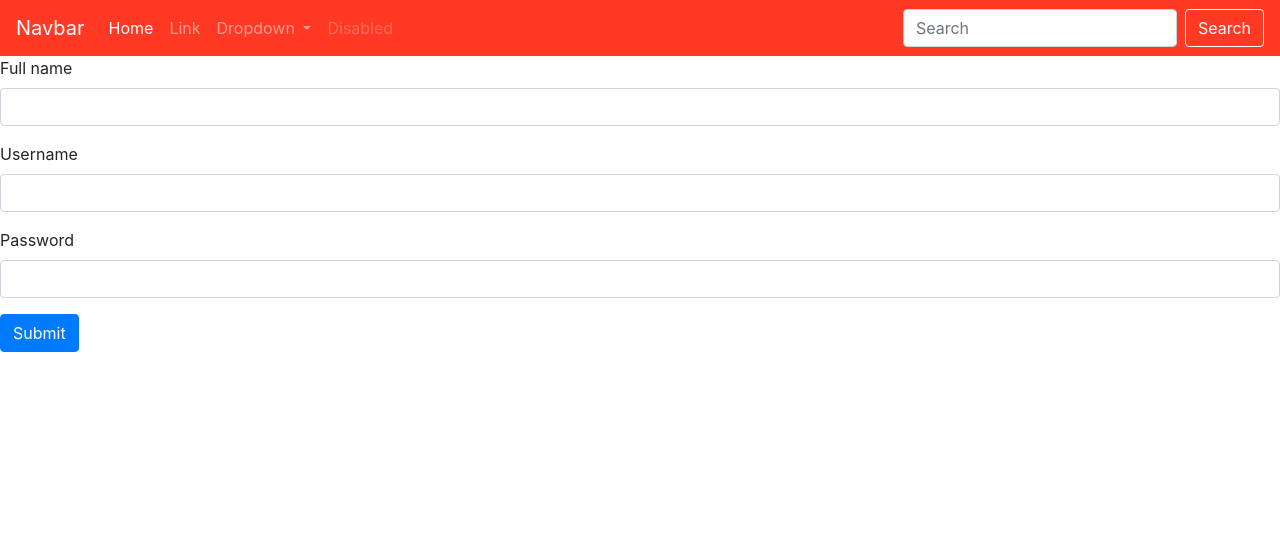
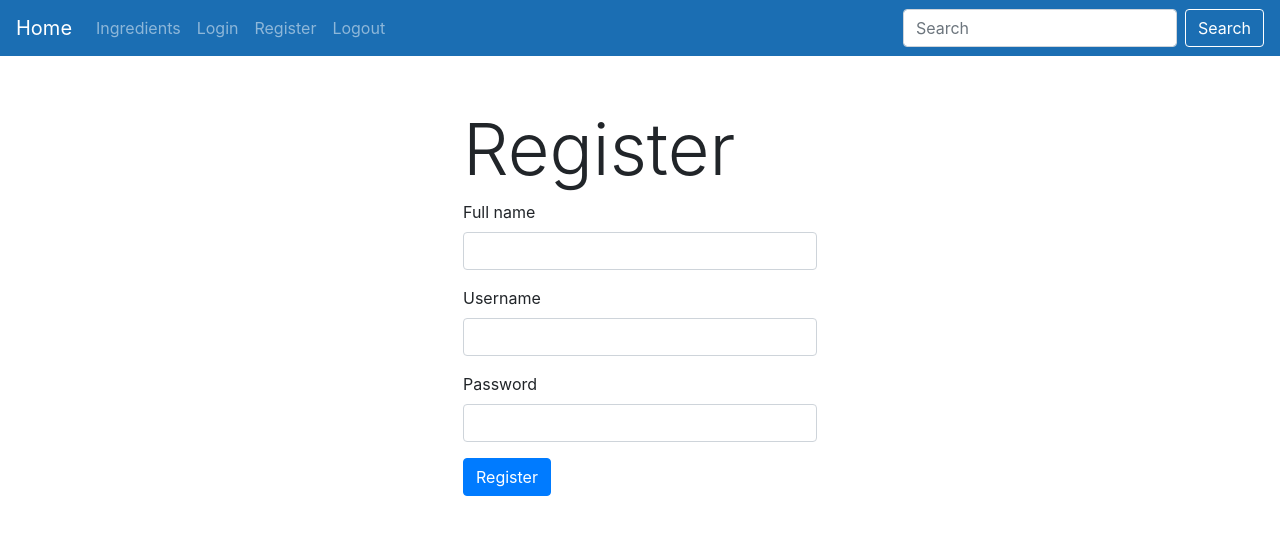
Before and after one commit to jurhs2000/RecomendationSystem, a Flask app: page /session/register in a window 1280 px wide. Shown: the top 535 px of the page. Run offline with Flask 2, Linux system fonts and the light colour scheme; some libraries are stand-ins or nearby versions.

Commit message:
correcciones de diseño y empezando a guardar ingredientes

```diff
--- a/FlaskServer/Logger.py
+++ b/FlaskServer/Logger.py
@@ -1,5 +1,4 @@
 from flask import Blueprint, render_template, request, flash, redirect, url_for, session, abort, Response
-from json import dumps
 from Serialized_Models import *
 from Connection import *
 
--- a/FlaskServer/Main.py
+++ b/FlaskServer/Main.py
@@ -3,11 +3,13 @@ from json import dumps
 from flask import Flask, render_template, request, redirect, url_for, session, flash
 from datetime import timedelta
 from Logger import logger
+from Ingredients import ingredients
 
 app = Flask(__name__, static_url_path='/static/')
 app.secret_key = "laura ya no!"
 app.permanent_session_lifetime = timedelta(minutes=15) #it could be days="numero de dias"
 app.register_blueprint(logger, url_prefix="/session")
+app.register_blueprint(ingredients)
 
 @app.route("/home")
 @app.route("/")
--- a/FlaskServer/static/styles/bootstrapCorrection.css
+++ b/FlaskServer/static/styles/bootstrapCorrection.css
@@ -1,5 +1,5 @@
 .bg-primary {
-    background-color: rgb(255, 57, 35) !important;
+    background-color: rgb(27, 110, 179) !important;
 }
 
 .btn-outline-success {
--- /dev/null
+++ b/FlaskServer/static/styles/style.css
@@ -0,0 +1,9 @@
+.form-log {
+    margin-left: auto;
+    margin-top: 50px;
+    max-width: 30%;
+}
+
+.ingredients-full-cont {
+    margin-top: 25px;
+}
--- a/FlaskServer/templates/base.html
+++ b/FlaskServer/templates/base.html
@@ -5,12 +5,13 @@
     <link rel="stylesheet" href="https://stackpath.bootstrapcdn.com/bootstrap/4.5.0/css/bootstrap.min.css"
         integrity="sha384-9aIt2nRpC12Uk9gS9baDl411NQApFmC26EwAOH8WgZl5MYYxFfc+NcPb1dKGj7Sk" crossorigin="anonymous">
     <link rel="stylesheet" type="text/css" href="{{ url_for('static', filename='styles/bootstrapCorrection.css') }}">
+    <link rel="stylesheet" type="text/css" href="{{ url_for('static', filename='styles/style.css') }}">
     <title>{% block title %}{% endblock %}</title>
 </head>
 
 <body>
     <nav class="navbar navbar-dark bg-primary navbar-expand-lg">
-        <a class="navbar-brand" href="#">Navbar</a>
+        <a class="navbar-brand" href="#">Home</a>
         <button class="navbar-toggler" type="button" data-toggle="collapse" data-target="#navbarSupportedContent"
             aria-controls="navbarSupportedContent" aria-expanded="false" aria-label="Toggle navigation">
             <span class="navbar-toggler-icon"></span>
@@ -18,26 +19,17 @@
 
         <div class="collapse navbar-collapse" id="navbarSupportedContent">
             <ul class="navbar-nav mr-auto">
-                <li class="nav-item active">
-                    <a class="nav-link" href="#">Home <span class="sr-only">(current)</span></a>
+                <li class="nav-item">
+                    <a class="nav-link" href="{{ url_for('ingredients.add_get_ingredients') }}">Ingredients<span class="sr-only"></span></a>
                 </li>
                 <li class="nav-item">
-                    <a class="nav-link" href="#">Link</a>
-                </li>
-                <li class="nav-item dropdown">
-                    <a class="nav-link dropdown-toggle" href="#" id="navbarDropdown" role="button"
-                        data-toggle="dropdown" aria-haspopup="true" aria-expanded="false">
-                        Dropdown
-                    </a>
-                    <div class="dropdown-menu" aria-labelledby="navbarDropdown">
-                        <a class="dropdown-item" href="#">Action</a>
-                        <a class="dropdown-item" href="#">Another action</a>
-                        <div class="dropdown-divider"></div>
-                        <a class="dropdown-item" href="#">Something else here</a>
-                    </div>
+                    <a class="nav-link" href="{{ url_for('logger.login') }}">Login<span class="sr-only"></span></a>
                 </li>
                 <li class="nav-item">
-                    <a class="nav-link disabled" href="#" tabindex="-1" aria-disabled="true">Disabled</a>
+                    <a class="nav-link" href="{{ url_for('logger.register') }}">Register</a>
+                </li>
+                <li class="nav-item">
+                    <a class="nav-link" href="{{ url_for('logger.logout') }}">Logout</a>
                 </li>
             </ul>
             <form class="form-inline my-2 my-lg-0">
--- a/FlaskServer/templates/login.html
+++ b/FlaskServer/templates/login.html
@@ -10,6 +10,8 @@
             {% endfor %}
         {% endif %}
     {% endwith %}
+<div class="container-sm form-log">
+    <h1 class="display-3">Login</h1>
     <form action="#" method="POST">
         <div class="form-group">
             <label for="exampleInputEmail1">Username</label>
@@ -23,6 +25,7 @@
             <input name="keep" value="isTrue" type="checkbox" class="form-check-input" id="exampleCheck1">
             <label class="form-check-label" for="exampleCheck1">Check me out</label>
         </div>
-    <button type="submit" value="submit" class="btn btn-primary">Submit</button>
+        <button type="submit" value="submit" class="btn btn-primary">Login</button>
     </form>
+</div>
 {% endblock %}
--- a/FlaskServer/templates/register.html
+++ b/FlaskServer/templates/register.html
@@ -1,5 +1,5 @@
 {% extends "base.html" %}
-{% block title %}Login Page{% endblock %}
+{% block title %}Register Page{% endblock %}
 {% block content %}
     {% with messages = get_flashed_messages() %}
         {% if messages %}
@@ -10,6 +10,8 @@
             {% endfor %}
         {% endif %}
     {% endwith %}
+<div class="container-sm form-log">
+    <h1 class="display-3">Register</h1>
     <form action="#" method="POST">
         <div class="form-group">
             <label for="exampleInputEmail1">Full name</label>
@@ -23,6 +25,7 @@
             <label for="exampleInputPassword1">Password</label>
             <input name="password" type="password" class="form-control" id="exampleInputPassword1" required>
         </div>
-    <button type="submit" value="submit" class="btn btn-primary">Submit</button>
+        <button type="submit" value="submit" class="btn btn-primary">Register</button>
     </form>
+</div>
 {% endblock %}
```
Also changed, not shown: FlaskServer/GraphDatabase.py (added, +184 -0 lines), FlaskServer/Ingredients.py (added, +12 -0 lines), FlaskServer/Serialized_Models.py (+14 -0 lines), FlaskServer/templates/ingredients.html (added, +38 -0 lines), GraphDatabase.py (deleted, +0 -184 lines). Lines whose indentation alone changed are shown as unchanged.
